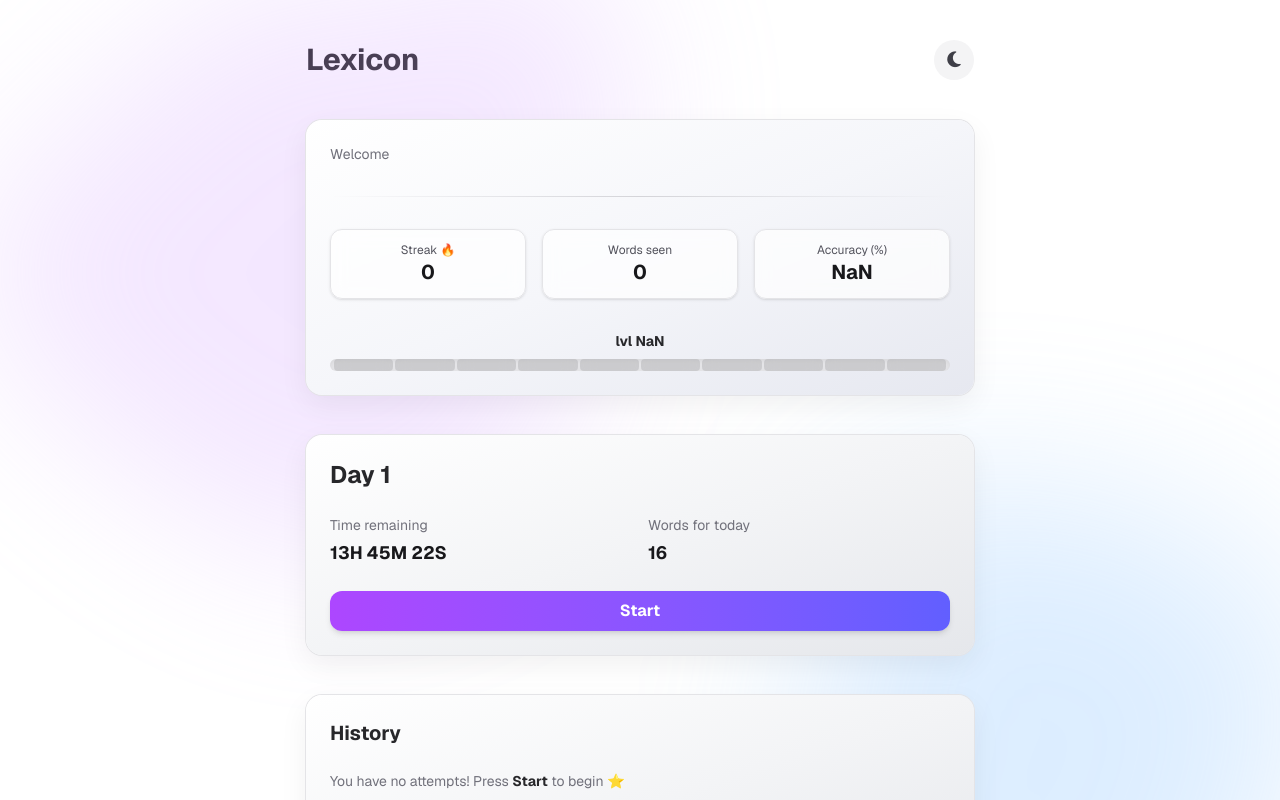
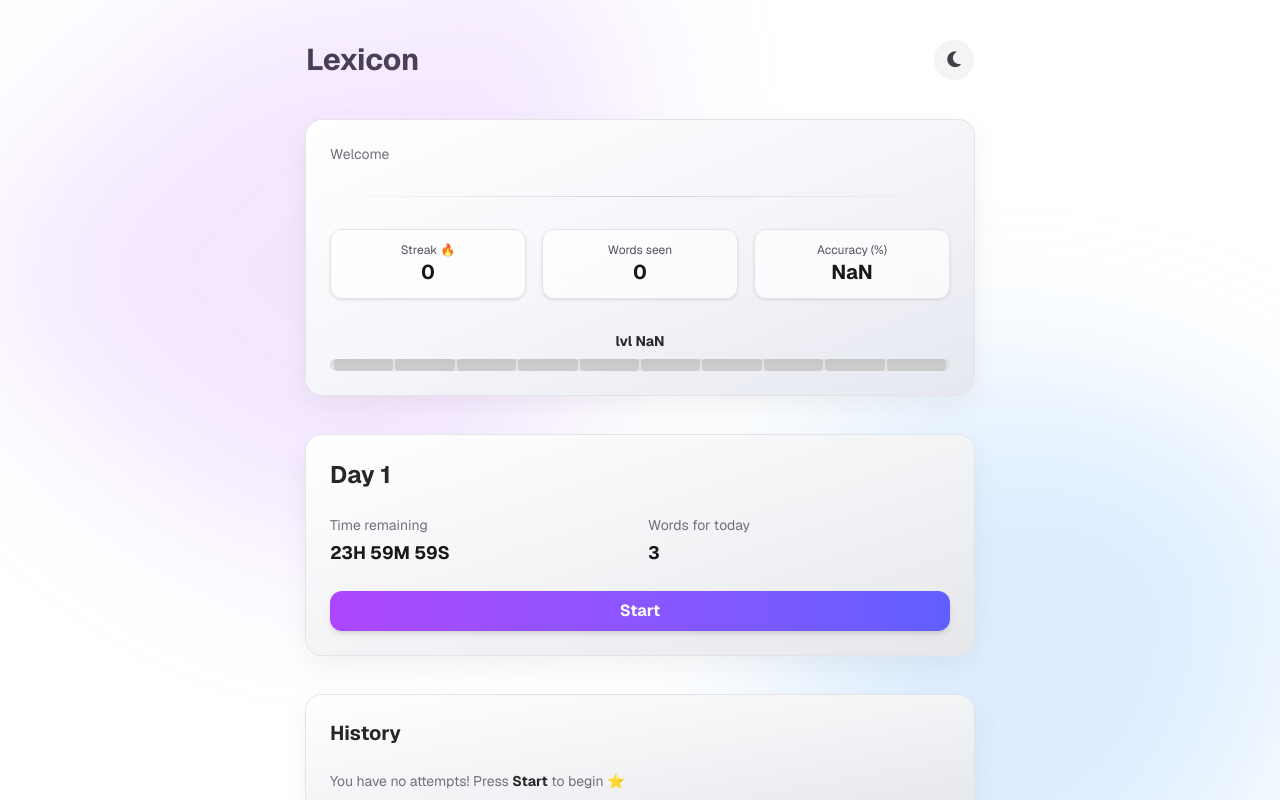
Before and after one commit to the-ajay-panigrahi/lexicon, a React (Vite) app: page / in a window 1280 px wide. Both pictures are taken after a click on the button "Start your journey". Shown: the top 800 px of the page. Built offline with nearby package versions, Linux system fonts and the light colour scheme.

Commit message:
feat: implement history section logic

```diff
--- a/src/App.jsx
+++ b/src/App.jsx
@@ -39,7 +39,18 @@ const App = () => {
         handleAccountCreate={handleCreateAccount}
       />
     ),
-    1: <DashboardPage name={name} attempts={attempts} PLAN={PLAN} day={day} />,
+    1: (
+      <DashboardPage
+        name={name}
+        attempts={attempts}
+        PLAN={PLAN}
+        day={day}
+        handleChangePage={handlePageChange}
+        dayWords={dayWords}
+        dateTime={dateTime}
+        history={history}
+      />
+    ),
     2: <Challenge />,
   };
   return <>{pages[selectedPage]}</>;
--- a/src/components/Countdown.jsx
+++ b/src/components/Countdown.jsx
@@ -1,6 +1,15 @@
 import { motion } from "motion/react";
+import { useState } from "react";
+import { convertMilliseconds, countdownIn24Hours } from "../utils";
 
-const Countdown = () => {
+const Countdown = ({ handleChangePage, dayWords, dateTime, day }) => {
+  const targetMillis = dateTime || Date.UTC(1944, 2, 17, 12, 0, 0);
+  const [remainingMS, setRemainingMS] = useState(
+    countdownIn24Hours(targetMillis)
+  );
+
+  const timer = convertMilliseconds(remainingMS);
+
   return (
     <motion.div
       initial={{ opacity: 0, y: 12 }}
@@ -28,7 +37,9 @@ const Countdown = () => {
             Time remaining
           </p>
           <h3 className="text-lg font-bold text-zinc-900 dark:text-white">
-            13H 45M 22S
+            {dateTime
+              ? `${Math.abs(timer.hours)}H ${timer.minutes}M ${timer.seconds}S}`
+              : "23H 59M 59S"}
           </h3>
         </div>
         <div>
@@ -36,7 +47,7 @@ const Countdown = () => {
             Words for today
           </p>
           <h3 className="text-lg font-bold text-zinc-900 dark:text-white">
-            16
+            {dayWords.length}
           </h3>
         </div>
       </motion.div>
@@ -45,6 +56,7 @@ const Countdown = () => {
         whileHover={{ scale: 1.03 }}
         whileTap={{ scale: 0.97 }}
         transition={{ type: "spring", stiffness: 240, damping: 18 }}
+        onClick={() => handleChangePage(2)}
         className="w-full py-2 font-bold font-mono rounded-xl text-white bg-gradient-to-r from-purple-500 to-indigo-500 shadow-md hover:shadow-lg transition-all duration-300 hover:opacity-90 cursor-pointer"
       >
         Start
--- a/src/components/DashboardPage.jsx
+++ b/src/components/DashboardPage.jsx
@@ -84,7 +84,7 @@ const DashboardPage = (props) => {
           animate={{ opacity: 1, y: 0 }}
           transition={{ duration: 0.4 }}
         >
-          <Countdown />
+          <Countdown {...props} />
         </motion.div>
 
         <motion.div
@@ -92,7 +92,7 @@ const DashboardPage = (props) => {
           animate={{ opacity: 1, y: 0 }}
           transition={{ duration: 0.4 }}
         >
-          <History />
+          <History {...props} />
         </motion.div>
       </motion.section>
     </main>
--- a/src/components/History.jsx
+++ b/src/components/History.jsx
@@ -1,6 +1,8 @@
 import { motion } from "motion/react";
 
-const History = () => {
+const History = ({ history }) => {
+  const historyKeys = Object.keys(history);
+
   return (
     <motion.div
       initial={{ opacity: 0, y: 10 }}
@@ -17,6 +19,7 @@ const History = () => {
         History
       </motion.h4>
 
+      {historyKeys.length === 0 ? (
         <motion.p
           initial={{ opacity: 0 }}
           animate={{ opacity: 1 }}
@@ -27,8 +30,16 @@ const History = () => {
           <span className="font-bold text-zinc-800 dark:text-white">Start</span>{" "}
           to begin ⭐
         </motion.p>
-
+      ) : (
+        historyKeys.map((item, itemIndex) => {
+          const dateKey = new Date(item)
+            .toString()
+            .split(" ")
+            .slice(1, 4)
+            .join(" ");
+          return (
             <motion.div
+              key={itemIndex}
               initial={{ opacity: 0, scale: 0.95 }}
               animate={{ opacity: 1, scale: 1 }}
               transition={{ delay: 0.3, duration: 0.4 }}
@@ -39,7 +50,7 @@ const History = () => {
                   Started
                 </p>
                 <h6 className="text-lg font-bold text-zinc-900 dark:text-white">
-            Mar 25 2025
+                  {dateKey}
                 </h6>
               </div>
               <div>
@@ -47,10 +58,13 @@ const History = () => {
                   Streak
                 </p>
                 <h6 className="text-lg font-bold text-zinc-900 dark:text-white">
-            53
+                  {history[item]}
                 </h6>
               </div>
             </motion.div>
+          );
+        })
+      )}
     </motion.div>
   );
 };
--- a/src/utils/index.js
+++ b/src/utils/index.js
@@ -42,7 +42,7 @@ export function calculateNewWords(day) {
 
 export function calculateAccuracy(a, day) {
     let totalWords = generateWordArr(day, -1)
-    console.log(a, totalWords)
+    // console.log(a, totalWords)
     return (totalWords.length * 4) / a
 }
 
```
Lines whose indentation alone changed are shown as unchanged.
